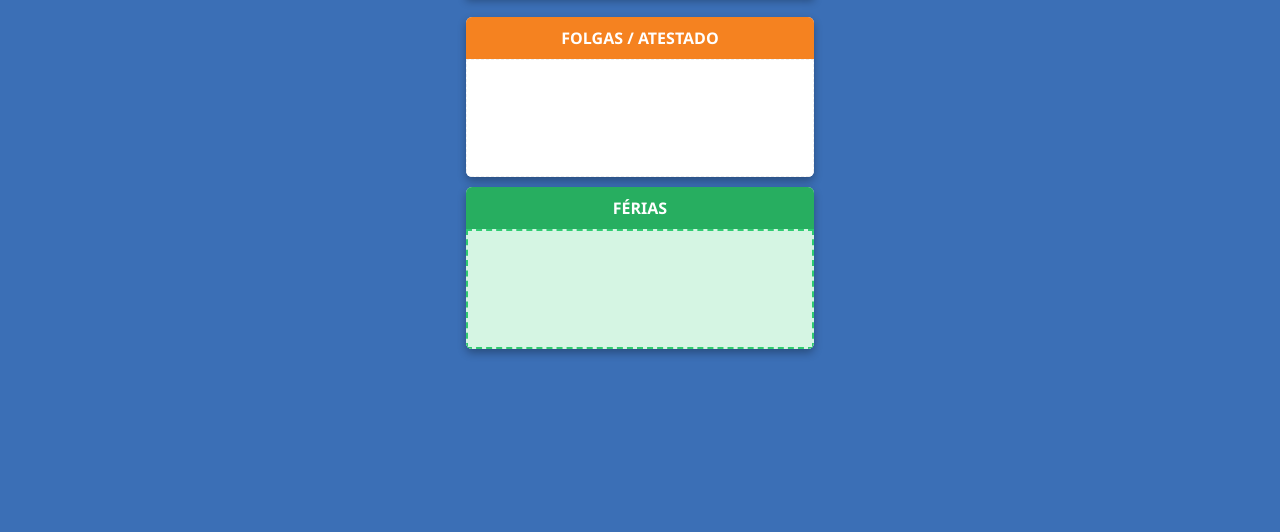
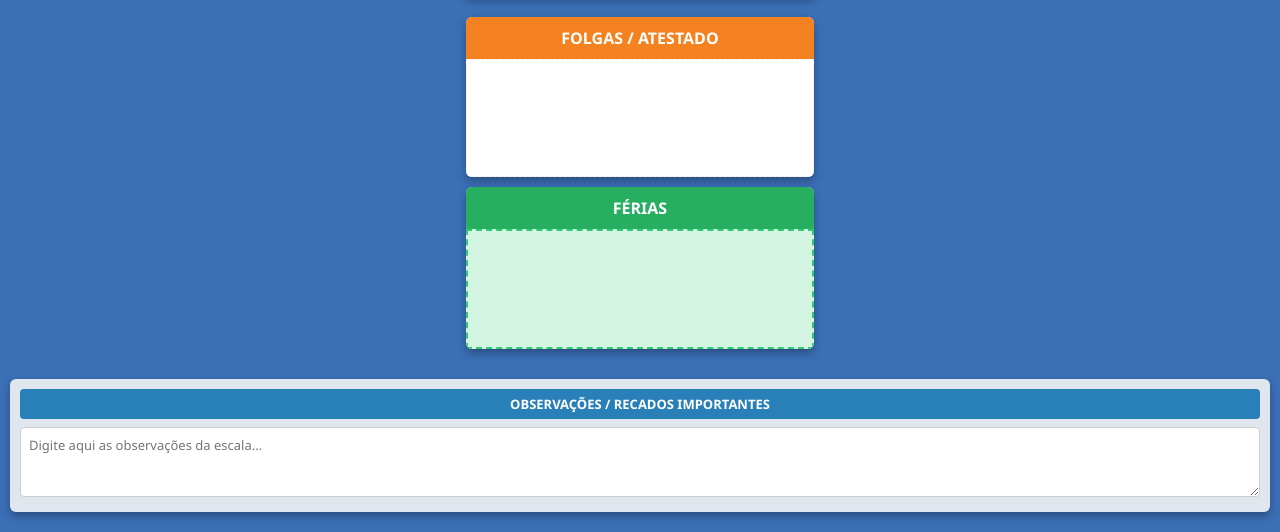
Before and after one commit to toninmartin04-ops/escala-blp, a plain HTML site: page index.html in a window 1280 px wide. Shown: the part 305-837 px from the top of the page. Before the commit the page ends 800 px from the top, so only its background shows below. Drawn offline with nearby package versions, Linux system fonts and the light colour scheme; no server answers.

Commit message:
Update index.html

```diff
--- a/index.html
+++ b/index.html
@@ -40,6 +40,12 @@
         /* BADGE DE DOMINGOS SEGUIDOS */
         .domingos-consecutivos-badge { font-size: 9px; background: #e74c3c; color: white; padding: 2px 5px; border-radius: 3px; font-weight: bold; display: inline-block; }
 
+        /* CAMPO DE OBSERVAÇÕES */
+        .obs-container { max-width: 1600px; margin: 10px auto; background: #e0e6ed; border-radius: 6px; padding: 10px; box-shadow: 0 4px 8px rgba(0,0,0,0.3); }
+        .obs-header { background: #2980b9; color: white; text-align: center; padding: 6px; font-weight: bold; text-transform: uppercase; border-radius: 4px; font-size: 13px; margin-bottom: 8px; }
+        .obs-textarea { width: 100%; height: 70px; border: 1px solid #ccc; border-radius: 4px; padding: 8px; font-family: 'Segoe UI', sans-serif; font-size: 13px; resize: vertical; box-sizing: border-box; outline: none; }
+        .obs-textarea:focus { border-color: #2980b9; }
+
         /* ANIMAÇÃO E CORES DE ALERTA */
         @keyframes pisca { 0% { opacity: 1; } 50% { opacity: 0.3; color: #ff0000; } 100% { opacity: 1; } }
         .alerta-laranja { color: #d35400 !important; font-weight: bold; }
@@ -56,6 +62,7 @@
 
         /* REGRAS PARA A FOTO (O QUE SOME NA EXPORTAÇÃO) */
         .export-mode .admin-panel,
+        .export-mode .obs-container,
         .export-mode .btn-del,
         .export-mode .btn-del-shift,
         .export-mode .btn-add,
@@ -96,6 +103,12 @@
         <div class="sector-box" id="sec-sanry"><div class="sector-header" contenteditable="true" onblur="saveState()">SANRY</div><div class="shift-container"></div><button class="btn-add" style="margin:5px; font-size:10px;" onclick="addShift('sec-sanry')">+ TURNO</button></div>
         <div class="sector-box" id="sec-almox"><div class="sector-header" contenteditable="true" onblur="saveState()">ESTOQUE</div><div class="shift-container"></div><button class="btn-add" style="margin:5px; font-size:10px;" onclick="addShift('sec-almox')">+ TURNO</button></div>
     </div>
+</div>
+
+<!-- CAMPO DE OBSERVAÇÕES ABAIXO DA ESCALA -->
+<div class="obs-container">
+    <div class="obs-header">OBSERVAÇÕES / RECADOS IMPORTANTES</div>
+    <textarea id="observacoesGerais" class="obs-textarea" placeholder="Digite aqui as observações da escala..." oninput="saveState()"></textarea>
 </div>
 
 <script>
@@ -161,7 +174,6 @@
                     card.dataset.domingo = "true";
                     card.querySelector('.tag-btn:nth-child(1)').classList.add('dom-active');
 
-                    // Incrementa domingos seguidos se marcou domingo
                     let domSeguidos = parseInt(card.dataset.domingosConsecutivos || "0") + 1;
                     card.dataset.domingosConsecutivos = domSeguidos;
                     atualizarBadgeDomingos(card, domSeguidos);
@@ -295,7 +307,7 @@
 
     async function saveState() {
         if (isLoading) return;
-        const state = { sectors: [], people: [] };
+        const state = { sectors: [], people: [], observacoes: document.getElementById('observacoesGerais').value };
 
         document.querySelectorAll('.sector-box').forEach(sb => {
             const shifts = [];
@@ -382,6 +394,10 @@
             }
 
             const state = doc.data();
+
+            if (state.observacoes) {
+                document.getElementById('observacoesGerais').value = state.observacoes;
+            }
 
             state.sectors.forEach(s => {
                 if (s.name) { const h = document.querySelector(`#${s.id} .sector-header`); if (h) h.innerText = s.name; }
```
